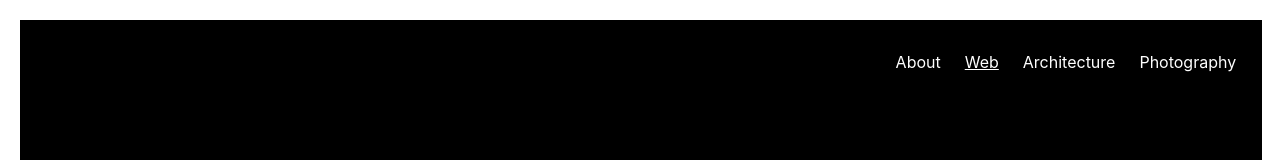
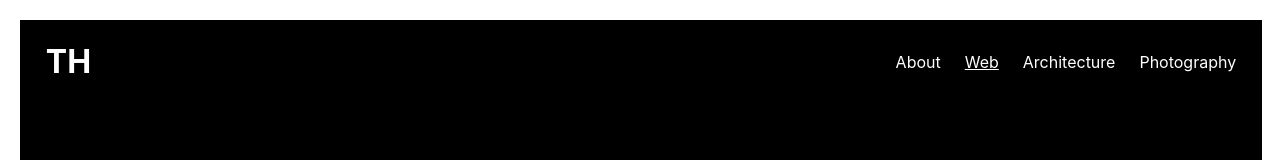
Before and after one commit to taka-2628/portfolio, a React (Create React App) app: page /web in a window 1280 px wide. Shown: the top 160 px of the page. Built offline with nearby package versions, Linux system fonts and the light colour scheme.

Commit message:
fix: logo color becomes white when background is black

```diff
--- a/src/components/Header.js
+++ b/src/components/Header.js
@@ -1,10 +1,15 @@
-import React from "react";
+import React, { useContext } from "react";
 import NavBar from "./NavBar";
+import { BackgroundContext } from './context/background';
 
 function Header(){
+  const { background } = useContext(BackgroundContext);
+
+  const style = {color: background !== "black" ? "black" : "white"};
+
   return (
     <header>
-      <h1 id="logo">TH</h1>
+      <h1 id="logo" style={style}>TH</h1>
       <NavBar />
     </header>
   )
```
